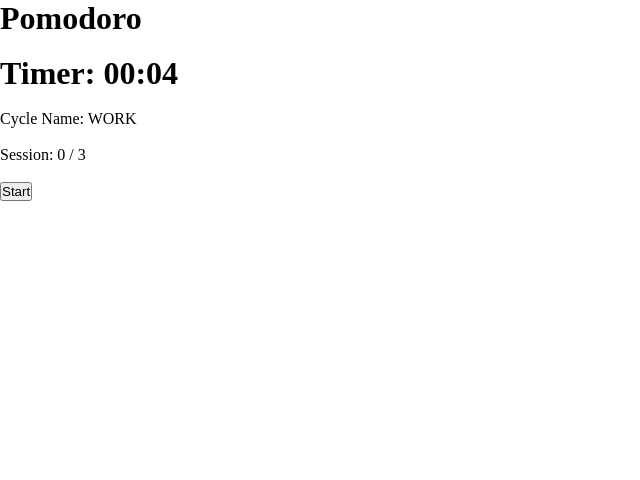
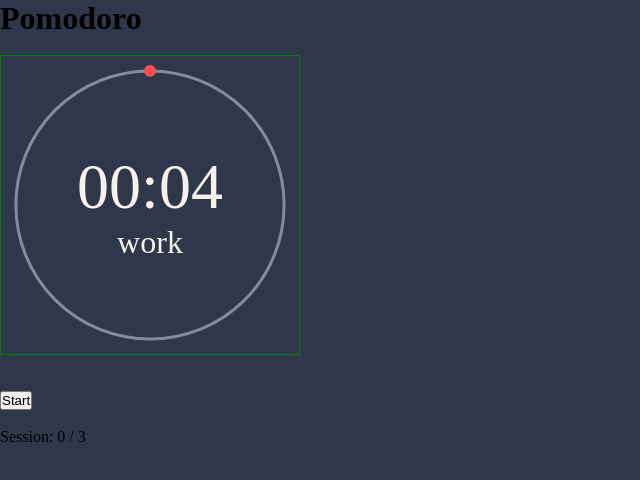
Before and after one commit to fosseddy/pomodoro, a Vue app: page / in a window 1280 px wide. Shown: the top 480 px of the page, without its empty margins (0-640 px from the left). Built offline with nearby package versions, Linux system fonts and the light colour scheme.

Commit message:
timer progress prototype

```diff
--- a/src/app.vue
+++ b/src/app.vue
@@ -67,6 +67,11 @@
       const sec = this.timer.value % 60;
 
       return [min, sec].map(v => String(v).padStart(2, "0")).join(":");
+    },
+
+    circleProgress(): string {
+      const len = 283 - (this.timer.value / this.cycle.time * 283);
+      return len.toFixed(0) + " 283";
     }
   },
 
@@ -85,7 +90,6 @@
     },
 
     startTimer() {
-      console.log("Timer Started");
       if (this.cycle.name === CycleName.Work &&
           this.timer.state === TimerState.Idle) {
         this.sessionCount += 1;
@@ -141,17 +145,25 @@
 </script>
 
 <template lang="pug">
+  div#app
     div
       h1 Pomodoro
       br
 
-    h1 Timer: {{ formattedTimer }}
+
+      div(class="timer")
+        svg(class="timer-progress" viewBox="0 0 100 100")
+          g
+            circle(class="timer-progress__circle timer-progress__circle--bg")
+            circle(
+              class="timer-progress__circle timer-progress__circle--fg"
+              :stroke-dasharray="circleProgress"
+            )
+        div(style="position: absolute; display: flex; flex-direction: column; align-items: center;")
+          p(class="timer-value") {{ formattedTimer }}
+          p(class="timer-state") {{ cycle.name }}
+
       br
-
-    p Cycle Name: {{ cycle.name }}
-    br
-
-    p Session: {{ sessionCount }} / 3
       br
 
       button(
@@ -165,7 +177,65 @@
       ) Pause
 
       button(v-else @click="nextTimer") Next
+      br
+      br
+
+      p Session: {{ sessionCount }} / 3
 </template>
 
 <style scoped lang="scss">
+$navy: #2f384b;
+$white: #f6f2eb;
+$red: #ff4e4d;
+$green: #05ec8c;
+$blue: #0bbddb;
+$gray: #858c99;
+
+#app {
+  background: $navy;
+}
+
+.timer {
+  position: relative;
+  width: 300px;
+  display: flex;
+  flex-direction: column;
+  align-items: center;
+  justify-content: center;
+}
+
+.timer-value {
+  color: $white;
+  font-size: 64px;
+}
+
+.timer-state {
+  color: $white;
+  font-size: 32px;
+  text-transform: lowercase;
+}
+
+.timer-progress {
+  transform: rotate(-90deg);
+  border: 1px solid green;
+}
+
+.timer-progress__circle {
+  cx: 50px;
+  cy: 50px;
+  r: 45px;
+  fill: none;
+}
+
+.timer-progress__circle--bg {
+  stroke-width: 1px;
+  stroke: $gray;
+}
+
+.timer-progress__circle--fg {
+  stroke-width: 4px;
+  stroke: $red;
+  stroke-linecap: round;
+  transition: stroke-dasharray 1s linear;
+}
 </style>
--- a/src/index.scss
+++ b/src/index.scss
@@ -3,3 +3,7 @@
   padding: 0;
   box-sizing: border-box;
 }
+
+html, body, #app {
+  height: 100%;
+}
```
Lines whose indentation alone changed are shown as unchanged.
